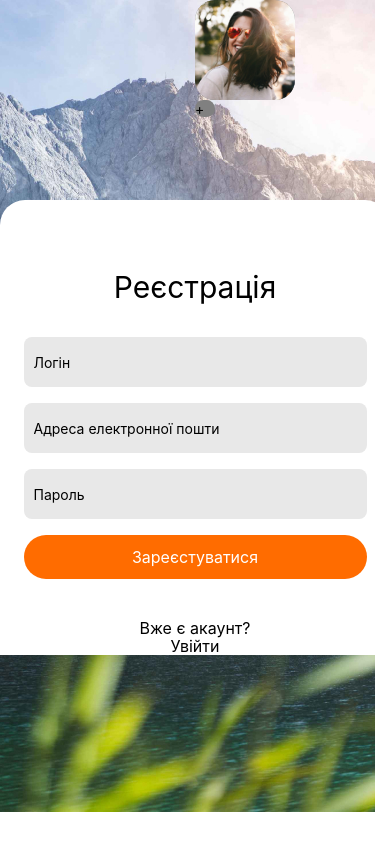
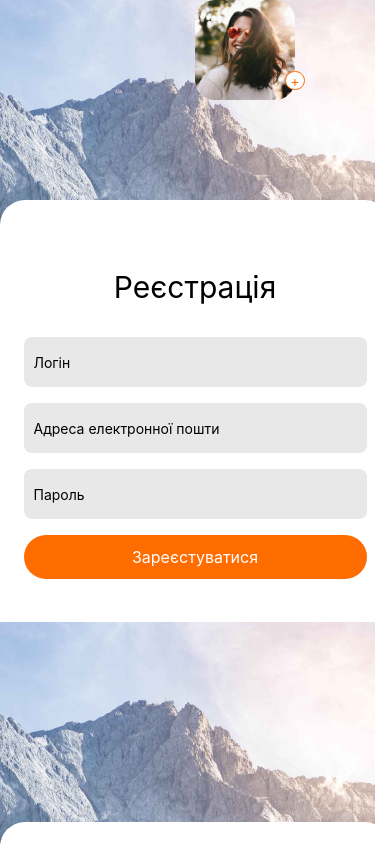
Before and after one commit to IgorBoichuk/native-homework1, a React Native app: screen / in a window 390 px wide. Built offline with nearby package versions, Linux system fonts and the light colour scheme.

Commit message:
RegistrationScreen + LoginScreen

```diff
--- a/Screens/PostsScreen.jsx
+++ b/Screens/PostsScreen.jsx
@@ -1,11 +1,13 @@
 import React from "react";
 import { View } from "react-native";
 import { RegistrationScreen } from "../components/RegistrationScreen";
+import { LoginScreen } from "../components/LoginScreen";
 
 export const PostsScreen = () => {
   return (
     <View>
       <RegistrationScreen />
+      <LoginScreen />
     </View>
   );
 };
--- a/components/LoginScreen.jsx
+++ b/components/LoginScreen.jsx
@@ -1,5 +1,6 @@
 import React from "react";
 import {
+  Image,
   ImageBackground,
   StyleSheet,
   Text,
@@ -10,14 +11,12 @@ import {
 
 import bgImage from "./galary/bgimage.jpg";
 
-export const RegistrationScreen = () => {
+export const LoginScreen = () => {
   return (
     <View style={styles.component}>
       <ImageBackground source={bgImage}>
-        <View style={styles.bgi}></View>
         <View style={styles.componentWrapper}>
           <Text style={styles.title}>Увійти</Text>
-          <TextInput placeholder="Логін" style={styles.input} />
           <TextInput
             placeholder="Адреса електронної пошти"
             keyboardType="email-address"
@@ -30,12 +29,12 @@ export const RegistrationScreen = () => {
             style={styles.input}
           />
           <TouchableOpacity style={styles.button}>
-            <Text style={styles.buttonText}>Зареєстуватися</Text>
+            <Text style={styles.buttonText}>Увійти</Text>
           </TouchableOpacity>
           <View style={styles.loginQuary}>
-            <Text style={styles.isAccount}>Вже є акаунт?</Text>
+            <Text style={styles.isAccount}>Немає акаунту?</Text>
             <TouchableOpacity>
-              <Text style={styles.isAccount}>Увійти</Text>
+              <Text style={styles.isAccount}>Зареєструватися</Text>
             </TouchableOpacity>
           </View>
         </View>
@@ -46,44 +45,64 @@ export const RegistrationScreen = () => {
 
 const styles = StyleSheet.create({
   component: {
+    flex: 1,
     margin: 0,
     padding: 0,
   },
 
-  bgi: { height: 100 },
+  imageBackground: {
+    flex: 1,
+    resizeMode: "cover",
+  },
+
   componentWrapper: {
     backgroundColor: "#FFF",
     borderTopLeftRadius: 25,
     borderTopRightRadius: 25,
+    marginTop: 200,
   },
+
   title: {
     marginLeft: "auto",
     marginRight: "auto",
     fontSize: 30,
     lineHeight: 35,
     marginBottom: 32,
+    marginTop: 50,
+    paddingTop: 20,
   },
+
   input: {
-    width: 325,
+    width: 343,
     height: 50,
     marginBottom: 16,
+    marginLeft: "auto",
+    marginRight: "auto",
     padding: 10,
     borderRadius: 8,
     backgroundColor: "#E8E8E8",
   },
+
   button: {
     borderRadius: 100,
     backgroundColor: "#FF6C00",
     marginBottom: 40,
+    marginLeft: "auto",
+    marginRight: "auto",
     alignItems: "center",
+    width: 343,
   },
+
   buttonText: {
-    display: "block",
     fontSize: 16,
     color: "#FFF",
     padding: 12,
   },
-  loginQuary: { display: "flex" },
+
+  loginQuary: {
+    display: "flex",
+  },
+
   isAccount: {
     fontSize: 16,
     lineHeight: 18,
--- a/components/RegistrationScreen.jsx
+++ b/components/RegistrationScreen.jsx
@@ -19,8 +19,9 @@ export const RegistrationScreen = () => {
         <View style={styles.bgi}>
           <View style={styles.avatarContainer}>
             <Image source={avatar} style={styles.avatar} />
-
-            <Text style={styles.addAvatar}>+</Text>
+            <View style={styles.addAvatar}>
+              <Text style={styles.addAvatarPlus}>+</Text>
+            </View>
           </View>
         </View>
         <View style={styles.componentWrapper}>
@@ -67,7 +68,7 @@ const styles = StyleSheet.create({
   avatarContainer: {
     position: "absolute",
     zIndex: 2,
-    backgroundColor: "grey",
+    backgroundColor: "#F6F6F6",
     borderRadius: 20,
     width: 100,
     height: 100,
@@ -76,10 +77,20 @@ const styles = StyleSheet.create({
   },
 
   addAvatar: {
-    backgroundColor: "grey",
-    padding: 0,
+    position: "absolute",
+    zIndex: 3,
+    backgroundColor: "white",
     width: 20,
     borderRadius: 50,
+    right: "-10%",
+    bottom: "10%",
+    borderWidth: 1,
+    borderColor: "#FF6C00",
+  },
+  addAvatarPlus: {
+    color: "#FF6C00",
+    marginLeft: "auto",
+    marginRight: "auto",
   },
 
   avatar: {
@@ -92,7 +103,7 @@ const styles = StyleSheet.create({
     backgroundColor: "#FFF",
     borderTopLeftRadius: 25,
     borderTopRightRadius: 25,
-    marginTop: 200, // Опустити componentWrapper на 150 пікселів вниз
+    marginTop: 200,
   },
 
   title: {
```
